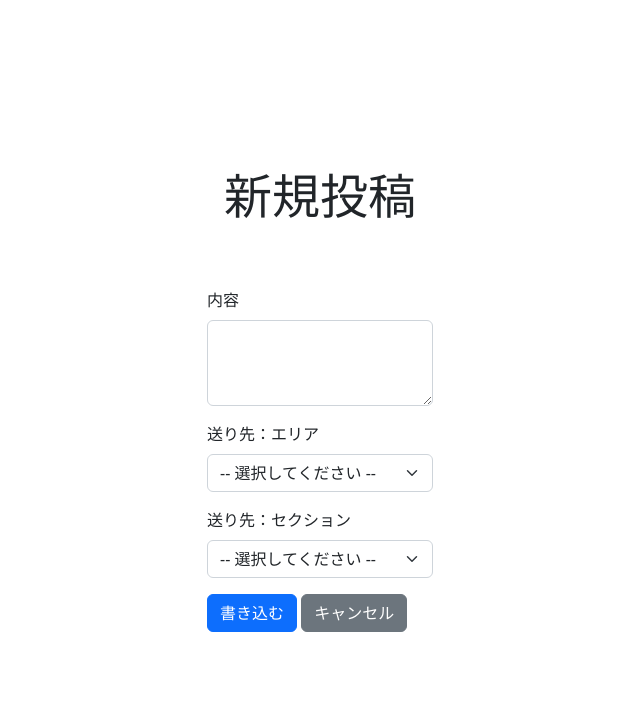
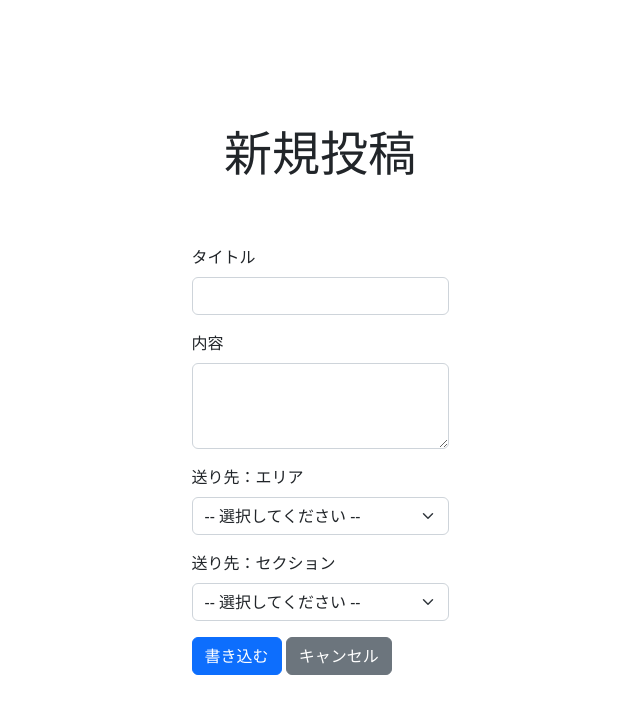
Before and after one commit to totuus1157/circular-for-construction-sites, a Next.js app in the folder circular-for-construction-sites/: page /newsPosts in a window 1280 px wide. Shown: the top 714 px of the page, without its empty margins (320-960 px from the left). Built offline with nearby package versions, Linux system fonts and the light colour scheme; no server answers; sample sign-in values are in the browser's storage.

Commit message:
記事タイトルの入力を追加

```diff
--- a/circular-for-construction-sites/pages/newsPosts.tsx
+++ b/circular-for-construction-sites/pages/newsPosts.tsx
@@ -18,6 +18,7 @@ import styles from "../styles/Home.module.css";
 import "bootstrap/dist/css/bootstrap.min.css";
 
 const NewsPosts: NextPage = (): JSX.Element => {
+  const [title, setTitle] = useState("");
   const [article, setArticle] = useState("");
   const [area, setArea] = useState("");
   const [section, setSection] = useState("");
@@ -59,6 +60,7 @@ const NewsPosts: NextPage = (): JSX.Element => {
     event.preventDefault();
     const docRef = collection(db, "users", userInfo.email, "articles");
     await addDoc(docRef, {
+      title: title,
       article: article,
       from: { area: userInfo.area, section: userInfo.section },
       to: { area: area, section: section },
@@ -100,6 +102,15 @@ const NewsPosts: NextPage = (): JSX.Element => {
           <h1 className={styles.title}>新規投稿</h1>
 
           <Form onSubmit={handleSubmit}>
+            <Form.Group className="mb-3" controlId="formBasicTextInput">
+              <Form.Label>タイトル</Form.Label>
+              <Form.Control
+                required
+                onChange={(e): void => {
+                  setTitle(e.target.value);
+                }}
+              />
+            </Form.Group>
             <Form.Group className="mb-3" controlId="formBasicTextarea">
               <Form.Label>内容</Form.Label>
               <Form.Control
```
